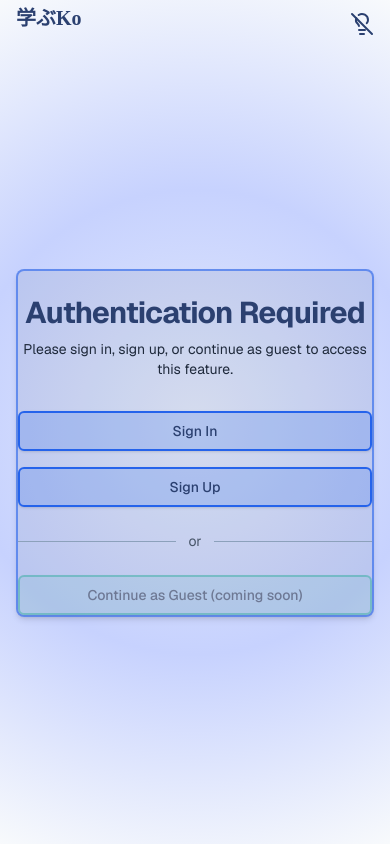
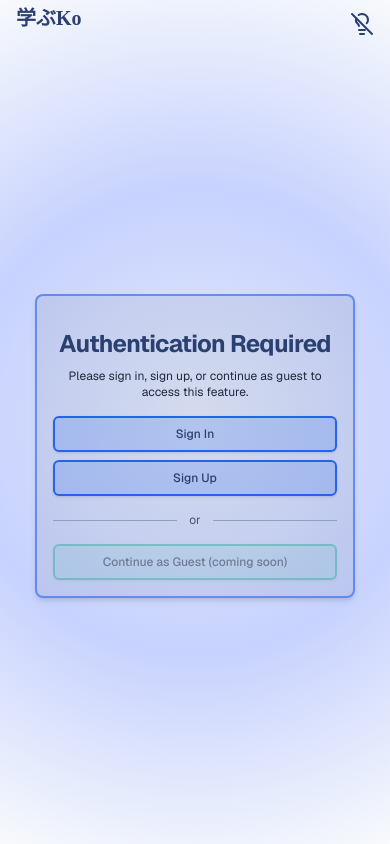
Before and after one commit to Aman-Jangid/manabiko, a Next.js app: page /auth/required in a window 390 px wide. Built offline with nearby package versions, Linux system fonts and the light colour scheme; no server answers; a web font is replaced by a local one.

Commit message:
Make auth pages responsive

```diff
--- a/app/auth/required/page.tsx
+++ b/app/auth/required/page.tsx
@@ -6,13 +6,13 @@ import { Header } from "@/components/Header";
 export default function AuthRequired() {
   return (
     <div
-      className="w-full h-[100vh] font-[family-name:var(--font-geist-sans)] grid grid-rows-[5vh_95vh] relative overflow-hidden"
+      className="w-full min-h-screen font-[family-name:var(--font-geist-sans)] grid grid-rows-[auto_1fr] relative overflow-hidden"
       style={{ background: "var(--color-bg)", color: "var(--color-strong)" }}
     >
       <Header />
-      <main className="w-full grow flex items-center justify-center row-span-2 px-4 sm:px-0">
+      <main className="w-full grow flex items-center justify-center row-span-2 px-2 sm:px-4 md:px-0">
         <div
-          className="w-full max-w-md space-y-6 sm:space-y-8 sm:p-10 rounded-lg shadow-md border-2 border-[var(--color-accent)]/60"
+          className="w-full max-w-xs xs:max-w-sm sm:max-w-md space-y-4 xs:space-y-6 sm:space-y-8 p-4 xs:p-6 sm:p-10 rounded-lg shadow-md border-2 border-[var(--color-accent)]/60"
           style={{
             background: "var(--color-surface)",
             color: "var(--color-strong)",
@@ -20,13 +20,13 @@ export default function AuthRequired() {
         >
           <div>
             <h2
-              className="mt-6 text-center text-3xl font-bold tracking-tight"
+              className="mt-4 xs:mt-6 text-center text-2xl xs:text-3xl font-bold tracking-tight"
               style={{ color: "var(--color-strong)" }}
             >
               Authentication Required
             </h2>
             <p
-              className="mt-2 text-center text-sm"
+              className="mt-2 text-center text-xs xs:text-sm"
               style={{ color: "var(--color-text)" }}
             >
               Please sign in, sign up, or continue as guest to access this
@@ -34,10 +34,10 @@ export default function AuthRequired() {
             </p>
           </div>
 
-          <div className="flex flex-col gap-4 mt-8 text-[var(--color-strong)]">
+          <div className="flex flex-col gap-2 xs:gap-4 mt-4 xs:mt-8 text-[var(--color-strong)]">
             <Link
               href="/auth/signin"
-              className="w-full flex justify-center py-2 px-4 border-2 bg-[var(--color-accent)]/20 rounded-md shadow-sm text-sm font-medium text-white focus:outline-none focus:ring-2 focus:ring-offset-2 hover:bg-[var(--color-accent)]/30 hover:border-dashed transition-all duration-200"
+              className="w-full flex justify-center py-2 px-4 text-xs xs:text-sm border-2 bg-[var(--color-accent)]/20 rounded-md shadow-sm font-medium text-white focus:outline-none focus:ring-2 focus:ring-offset-2 hover:bg-[var(--color-accent)]/30 hover:border-dashed transition-all duration-200"
               style={{
                 borderColor: "var(--color-accent)",
                 fontWeight: "semibold",
@@ -47,7 +47,7 @@ export default function AuthRequired() {
             </Link>
             <Link
               href="/auth/signup"
-              className="w-full flex justify-center py-2 px-4 border-2 bg-[var(--color-accent)]/20 rounded-md shadow-sm text-sm font-medium text-white focus:outline-none focus:ring-2 focus:ring-offset-2 hover:bg-[var(--color-accent)]/30 hover:border-dashed transition-all duration-200"
+              className="w-full flex justify-center py-2 px-4 text-xs xs:text-sm border-2 bg-[var(--color-accent)]/20 rounded-md shadow-sm font-medium text-white focus:outline-none focus:ring-2 focus:ring-offset-2 hover:bg-[var(--color-accent)]/30 hover:border-dashed transition-all duration-200"
               style={{
                 borderColor: "var(--color-accent)",
                 fontWeight: "semibold",
@@ -57,13 +57,13 @@ export default function AuthRequired() {
             </Link>
             <div className="flex items-center my-2">
               <div className="flex-grow h-px bg-[var(--color-border)]" />
-              <span className="mx-3 text-sm text-[var(--color-text-secondary)]">
+              <span className="mx-3 text-xs xs:text-sm text-[var(--color-text-secondary)]">
                 or
               </span>
               <div className="flex-grow h-px bg-[var(--color-border)]" />
             </div>
             <button
-              className="w-full flex justify-center py-2 px-4 border-2 bg-[var(--color-accent-quaternary)]/20 rounded-md shadow-sm text-sm font-medium text-white focus:outline-none focus:ring-2 focus:ring-offset-2 hover:bg-[var(--color-accent-quaternary)]/30 hover:border-dashed transition-all duration-200 disabled:opacity-50 cursor-not-allowed"
+              className="w-full flex justify-center py-2 px-4 text-xs xs:text-sm border-2 bg-[var(--color-accent-quaternary)]/20 rounded-md shadow-sm font-medium text-white focus:outline-none focus:ring-2 focus:ring-offset-2 hover:bg-[var(--color-accent-quaternary)]/30 hover:border-dashed transition-all duration-200 disabled:opacity-50 cursor-not-allowed"
               style={{
                 borderColor: "var(--color-accent-quaternary)",
                 color: "var(--color-text)",
--- a/app/auth/signup/page.tsx
+++ b/app/auth/signup/page.tsx
@@ -54,14 +54,14 @@ export default function SignUp() {
 
   return (
     <div
-      className="w-full h-[100vh] font-[family-name:var(--font-geist-sans)] grid grid-rows-[5vh_95vh] relative overflow-hidden"
+      className="w-full min-h-screen font-[family-name:var(--font-geist-sans)] grid grid-rows-[auto_1fr] relative overflow-hidden"
       style={{ background: "var(--color-bg)", color: "var(--color-strong)" }}
     >
       <Header />
 
-      <main className="w-full grow flex items-center justify-center row-span-2 px-4 sm:px-0">
+      <main className="w-full grow flex items-center justify-center row-span-2 px-2 sm:px-4 md:px-0">
         <div
-          className="w-full max-w-md space-y-6 sm:space-y-8 sm:p-10 rounded-lg shadow-md border-2 border-[var(--color-accent)]/60"
+          className="w-full max-w-xs xs:max-w-sm sm:max-w-md space-y-4 xs:space-y-6 sm:space-y-8 p-4 xs:p-6 sm:p-10 rounded-lg shadow-md border-2 border-[var(--color-accent)]/60"
           style={{
             background: "var(--color-surface)",
             color: "var(--color-strong)",
@@ -69,13 +69,13 @@ export default function SignUp() {
         >
           <div>
             <h2
-              className="mt-6 text-center text-3xl font-bold tracking-tight"
+              className="mt-4 xs:mt-6 text-center text-2xl xs:text-3xl font-bold tracking-tight"
               style={{ color: "var(--color-strong)" }}
             >
               Create an account
             </h2>
             <p
-              className="mt-2 text-center text-sm"
+              className="mt-2 text-center text-xs xs:text-sm"
               style={{ color: "var(--color-text)" }}
             >
               Or{" "}
@@ -91,7 +91,7 @@ export default function SignUp() {
 
           {(localError || error) && (
             <div
-              className="p-3 rounded-md"
+              className="p-2 xs:p-3 rounded-md text-xs xs:text-sm"
               style={{
                 backgroundColor: "var(--color-error-bg)",
                 color: "var(--color-error)",
@@ -102,7 +102,7 @@ export default function SignUp() {
           )}
 
           <form
-            className="mt-6 sm:mt-8 space-y-5 sm:space-y-6"
+            className="mt-4 xs:mt-6 sm:mt-8 space-y-4 xs:space-y-5 sm:space-y-6"
             onSubmit={handleSubmit}
           >
             <div className="rounded-md shadow-sm -space-y-px">
@@ -144,7 +144,7 @@ export default function SignUp() {
               <button
                 type="submit"
                 disabled={isLoading}
-                className="w-full flex justify-center py-2 px-4 bg-[var(--color-accent)] border-2 border-dashed border-[var(--color-accent)] rounded-md shadow-sm text-sm font-medium text-white focus:outline-none focus:ring-2 focus:ring-offset-2 hover:border-dashed hover:bg-[var(--color-accent)]/20 transition-all duration-200"
+                className="w-full flex justify-center py-2 px-4 text-xs xs:text-sm bg-[var(--color-accent)] border-2 border-dashed border-[var(--color-accent)] rounded-md shadow-sm font-medium text-white focus:outline-none focus:ring-2 focus:ring-offset-2 hover:border-dashed hover:bg-[var(--color-accent)]/20 transition-all duration-200"
                 style={{
                   opacity: isLoading ? 0.7 : 1,
                 }}
@@ -154,10 +154,10 @@ export default function SignUp() {
             </div>
           </form>
 
-          <div className="mt-4 sm:mt-6 flex justify-between">
+          <div className="mt-2 xs:mt-4 sm:mt-6 flex flex-col gap-2 xs:flex-row xs:justify-between">
             <button
               onClick={handleCancel}
-              className="w-full flex justify-center py-2 px-4 bg-[var(--color-text-secondary)]/20 border-2 border-[var(--color-text-secondary)]/40 rounded-md shadow-sm text-sm font-medium focus:outline-none focus:ring-2 focus:ring-offset-2 transition-all duration-200 hover:border-dashed hover:bg-[var(--color-border)]/10"
+              className="w-full flex justify-center py-2 px-4 text-xs xs:text-sm bg-[var(--color-text-secondary)]/20 border-2 border-[var(--color-text-secondary)]/40 rounded-md shadow-sm font-medium focus:outline-none focus:ring-2 focus:ring-offset-2 transition-all duration-200 hover:border-dashed hover:bg-[var(--color-border)]/10"
               style={{
                 color: "var(--color-text-secondary)",
                 fontWeight: "semibold",
```
Also changed, not shown: app/auth/signin/page.tsx (+10 -10 lines).
